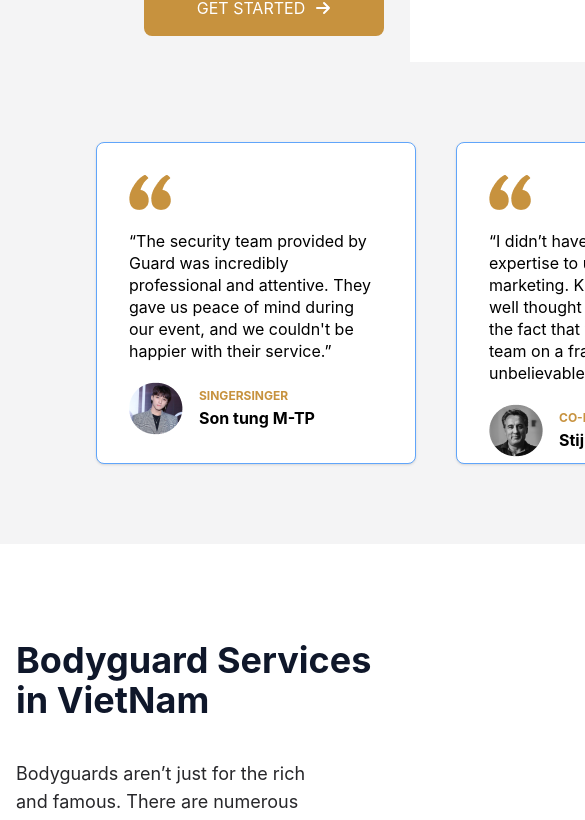
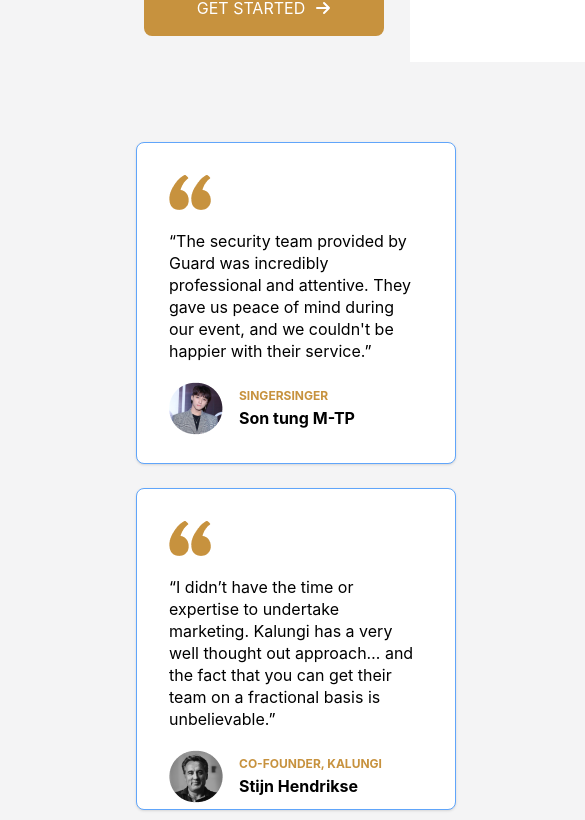
Before and after one commit to GuardSecurity/Frontend, a React (Create React App) app: page / in a window 390 px wide. Shown: the part 4137-4957 px from the top of the page, 585 px wide, since content can reach past the window. Built offline with nearby package versions, Linux system fonts and the light colour scheme.

Commit message:
Update the homepage

```diff
--- a/src/containers/Home/index.js
+++ b/src/containers/Home/index.js
@@ -1,7 +1,5 @@
-
-import BaseButton from '../../components/Button/Button';
-
-
+import logo from '../../assets/logo.png';
+import Navbar from '../../components/Navbar/Navbar';
 import securityBanner from '../../assets/securityBanner.jfif';
 import rectangle from '../../assets/rectangle.png';
 import construction from '../../assets/construction.png';
@@ -22,17 +20,10 @@ import stijnAvatar from '../../assets/stijnAvatar.png';
 import BodyguardServicesSydney from '../../assets/BodyguardServicesSydney.png';
 import lightLogo from '../../assets/lightLogo.png';
 import sendIcon from '../../assets/send.png';
-import Navbar from '../../components/Navbar/Navbar';
+import BaseButton from '../../components/Button/Button.js';
 
-// const navigation = [
-//   { name: 'About', href: '#', current: true },
-//   { name: 'Booking', href: '#', current: false },
-//   { name: 'Contact', href: '#', current: false },
-// ];
 
-// function classNames(...classes) {
-//   return classes.filter(Boolean).join(' ');
-// }
+
 
 const SecurityAdvantageCard = ({ srcImg, title, description }) => {
   return (
@@ -58,7 +49,7 @@ const CustomCard = ({ content, customerAvatar, customerPosition, customerName, c
     >
       <div class='self-stretch h-64 flex-col justify-start items-start gap-5 flex'>
         <img src={quote} alt='Quote' />
-        <span class='text-black text-base font-normal leading-snug'>{content || ''}</span>
+        <span class='text-black  leading-snug'>{content || ''}</span>
         <div class='self-stretch justify-start items-center gap-4 inline-flex'>
           <img src={customerAvatar} alt='Customer avatar' />
           <div class='grow shrink basis-0 flex-col justify-center items-start gap-0.5 inline-flex'>
@@ -73,8 +64,8 @@ const CustomCard = ({ content, customerAvatar, customerPosition, customerName, c
 
 function Home() {
   return (
-    <div className='w-full mx-auto'>
-      <Navbar/>
+    <div className='w-full mx-auto max-w-screen-xl'>
+      <Navbar />
       <main class='mb-20'>
         <div className='mx-auto relative'>
           <img className='w-screen h-auto mt-3' src={securityBanner} alt='Security banner' />
@@ -259,8 +250,7 @@ function Home() {
         </div>
 
         <div class='min-w-full px-24 py-20 bg-zinc-100 flex-col justify-start items-center gap-16 inline-flex'>
-          <div class='justify-end items-center'>
-            <div class='inline-flex'>
+          <div class='justify-end items-center flex flex-col sm:flex-row ever'>
             <CustomCard
               content="“The security team provided by Guard was incredibly professional and attentive. They gave us peace of mind during our event, and we couldn't be happier with their service.”"
               customerAvatar={sontungAvatar}
@@ -268,19 +258,19 @@ function Home() {
               customerPosition='SingerSinger'
             />
             <CustomCard
-                classExtend='mx-10'
+              classExtend='mx-10 mt-6 sm:mt-0'
               content='“I didn’t have the time or expertise to undertake marketing. Kalungi has a very well thought out approach… and the fact that you can get their team on a fractional basis is unbelievable.”'
               customerAvatar={stijnAvatar}
               customerName='Stijn Hendrikse'
               customerPosition='Co-founder, Kalungi'
             />
             <CustomCard
+              classExtend='mt-6 sm:mt-0'
               content='“I didn’t have the time or expertise to undertake marketing. Kalungi has a very well thought out approach… and the fact that you can get their team on a fractional basis is unbelievable.”'
               customerAvatar={stijnAvatar}
               customerName='Stijn Hendrikse'
               customerPosition='Co-founder, Kalungi'
             />
-            </div>
           </div>
         </div>
 
@@ -379,19 +369,17 @@ function Home() {
               <img src={sendIcon} alt='Send icon' />
             </button>
           </div>
-          <div class='w-96 text-white text-base font-normal leading-tight tracking-tight'>
-            Copyright GuardGuard Studio
-          </div>
+          <div class='w-96 text-white  leading-tight tracking-tight'>Copyright GuardGuard Studio</div>
         </div>
         <div class='bg-[#1A242D] w-full sm:w-1/2 p-12 flex flex-col justify-between h-106 md:h-96'>
           <div className='flex flex-row items-center'>
             <img className='w-7 h-7' src={lightLogo} alt='Light logo' />
             <div className='w-24 ml-5 text-[#9A9AB0] text-3xl font-bold'>Guard</div>
           </div>
-          <div class='text-white text-base font-normal leading-tight tracking-tight mt-4 '>
+          <div class='text-white  leading-tight tracking-tight mt-4 '>
             Lorem Ipsum is simply dummy text of the printing and typesetting industry.
           </div>
-          <div class=' text-white text-base font-normal leading-tight tracking-tight mt-4'>
+          <div class=' text-white  leading-tight tracking-tight mt-4'>
             <div class='grid grid-cols-2 md:grid-cols-3 gap-y-4 gap-x-6'>
               <div>Home</div>
               <div>About Us</div>
```
Lines whose indentation alone changed are shown as unchanged.
